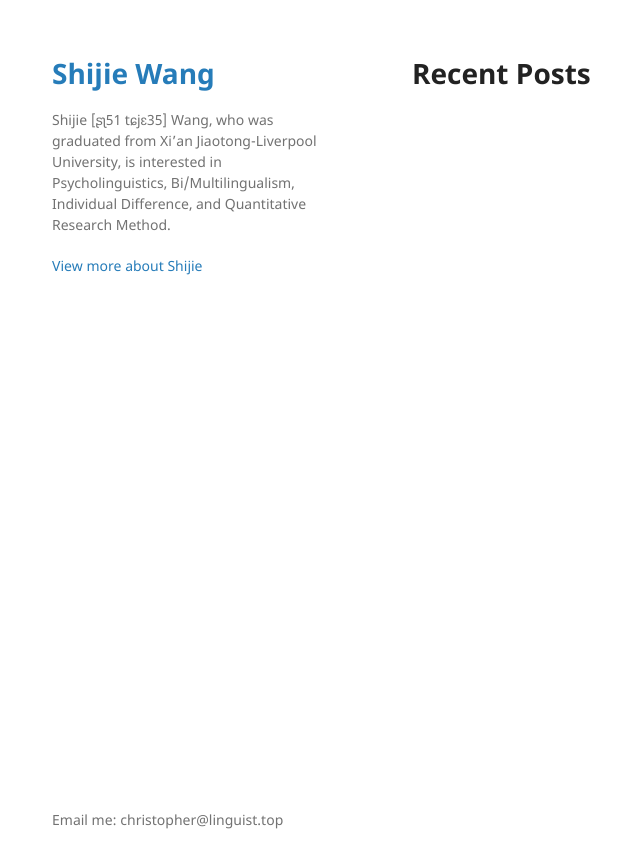
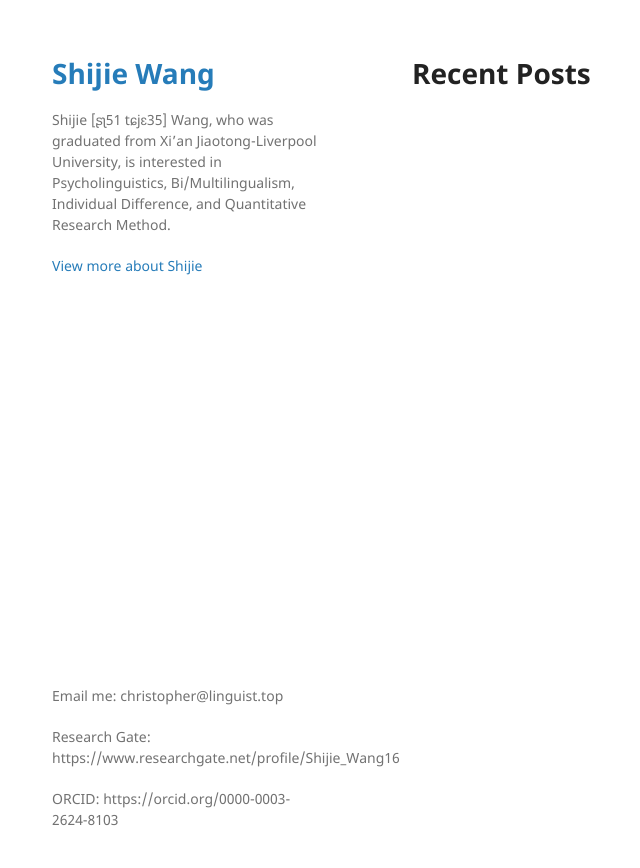
Before and after one commit to ChristopherTLAL/personal-blog, a Jekyll site: the page built from README.md, in a window 1280 px wide. Shown: the top 868 px of the page, without its empty margins (158-798 px from the left). Built offline with Jekyll 4.4.1, drawn with Linux system fonts in a browser that asks for light colours; our own code applies the rules of GitHub Pages for plain Markdown files.

Commit message:
Update default.html

```diff
--- a/_layouts/default.html
+++ b/_layouts/default.html
@@ -45,6 +45,8 @@
       </section>
       <footer>
         <p>Email me: christopher@linguist.top</p>
+        <p>Research Gate: https://www.researchgate.net/profile/Shijie_Wang16</p>
+        <p>ORCID: https://orcid.org/0000-0003-2624-8103</p>
       </footer>
     </div>
     <script src="{{ "/assets/js/scale.fix.js" | relative_url }}"></script>
```
